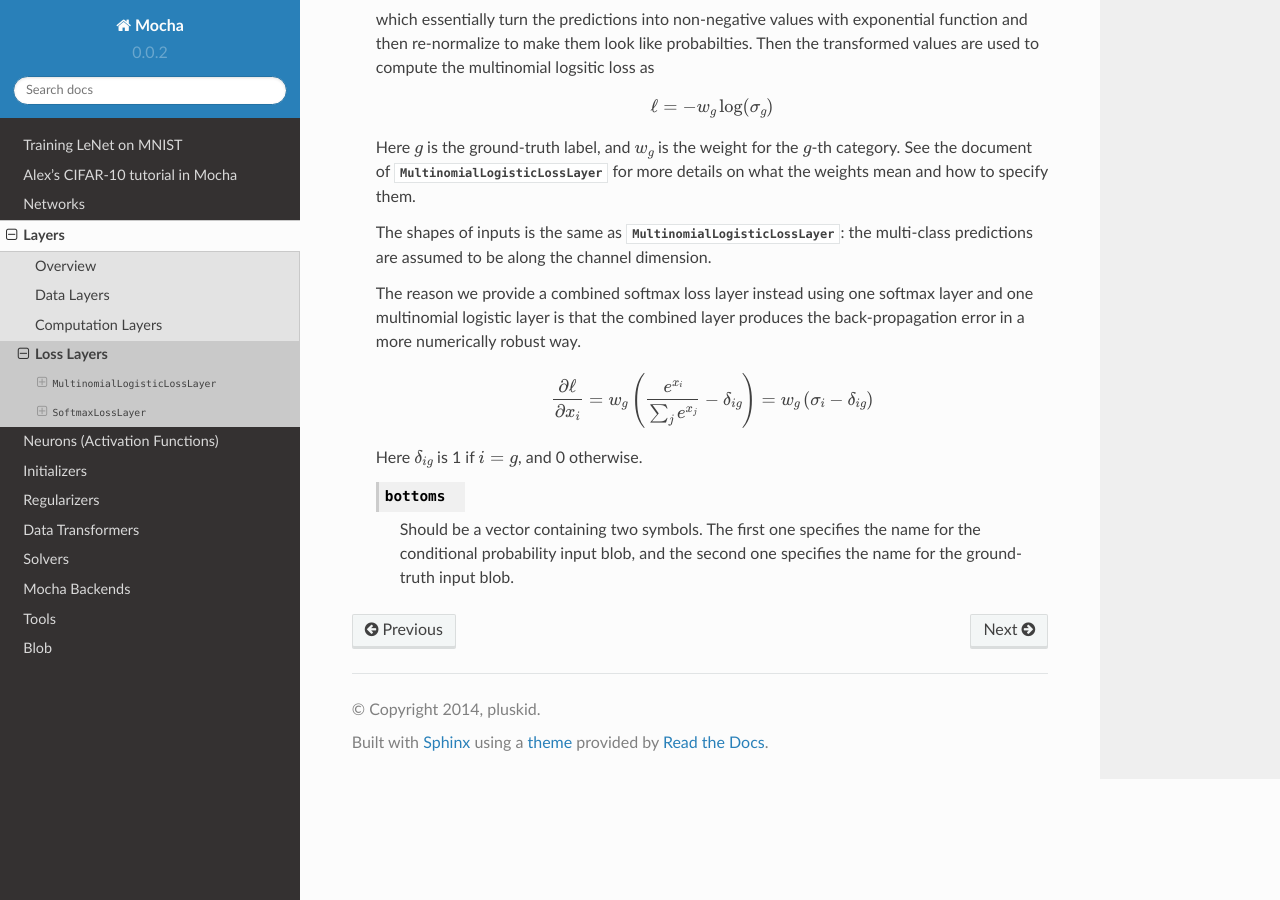
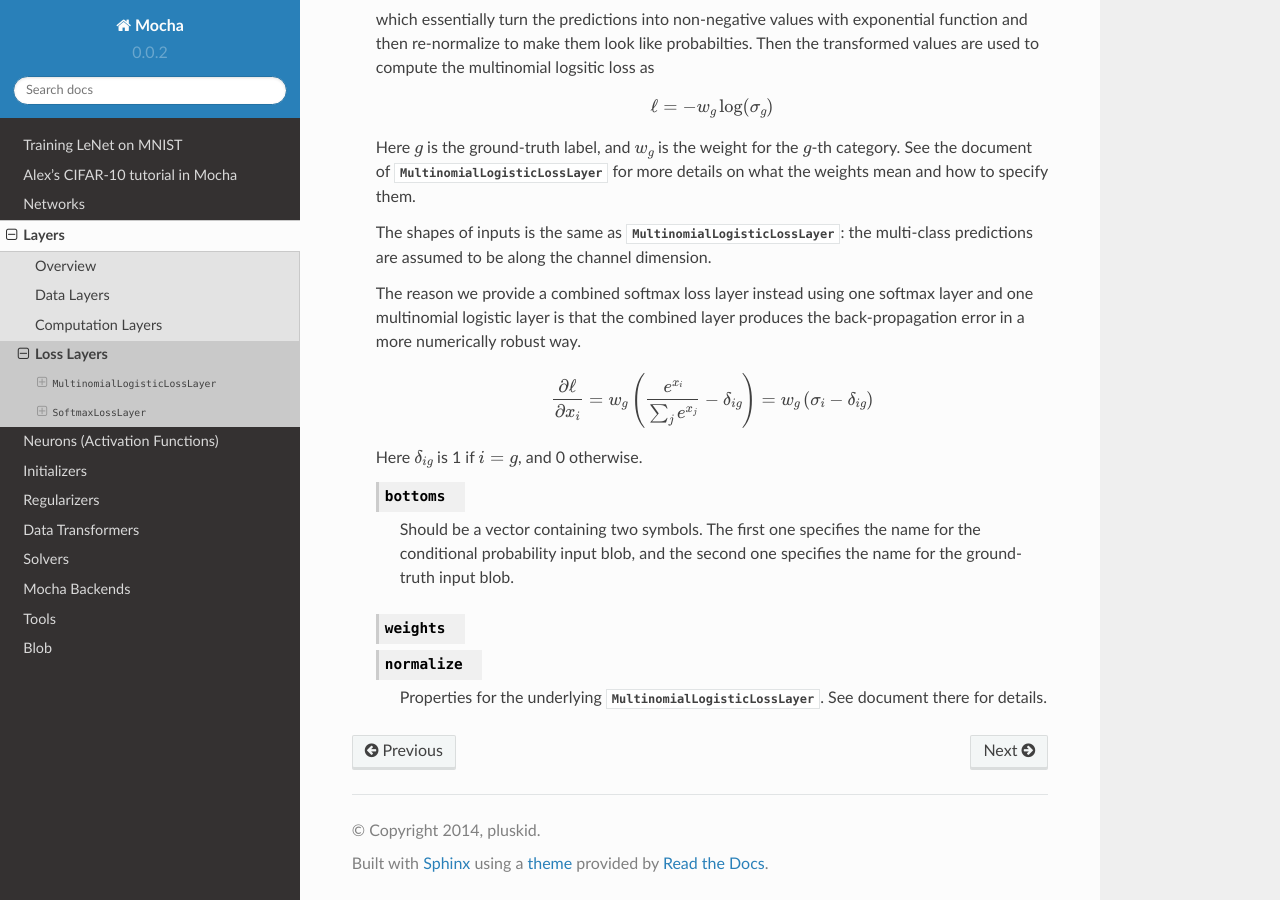
Before and after one commit to pluskid/Mocha.jl, a Sphinx documentation site: the page built from docs/user-guide/layers/loss-layer.rst, in a window 1280 px wide and 900 px high, scrolled down 1215 px. Built offline with Sphinx 7.4.7 and the Read the Docs theme 2.0.0, drawn with Linux system fonts in a browser that asks for light colours.

Commit message:
update doc for weighted softmax loss

```diff
--- a/docs/user-guide/layers/loss-layer.rst
+++ b/docs/user-guide/layers/loss-layer.rst
@@ -95,3 +95,10 @@ Loss Layers
       Should be a vector containing two symbols. The first one specifies the
       name for the conditional probability input blob, and the second one
       specifies the name for the ground-truth input blob.
+
+   .. attribute::
+      weights
+      normalize
+
+      Properties for the underlying :class:`MultinomialLogisticLossLayer`. See
+      document there for details.
```
